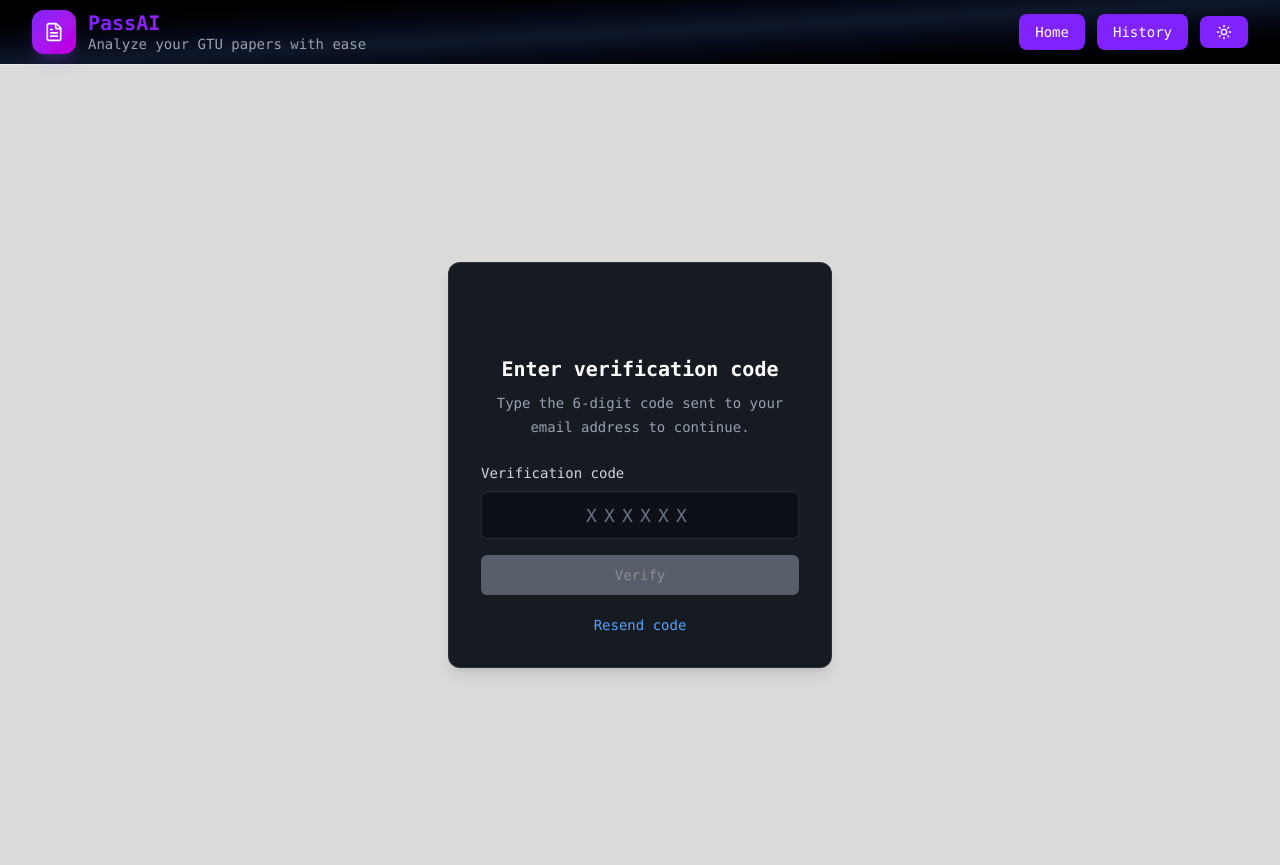
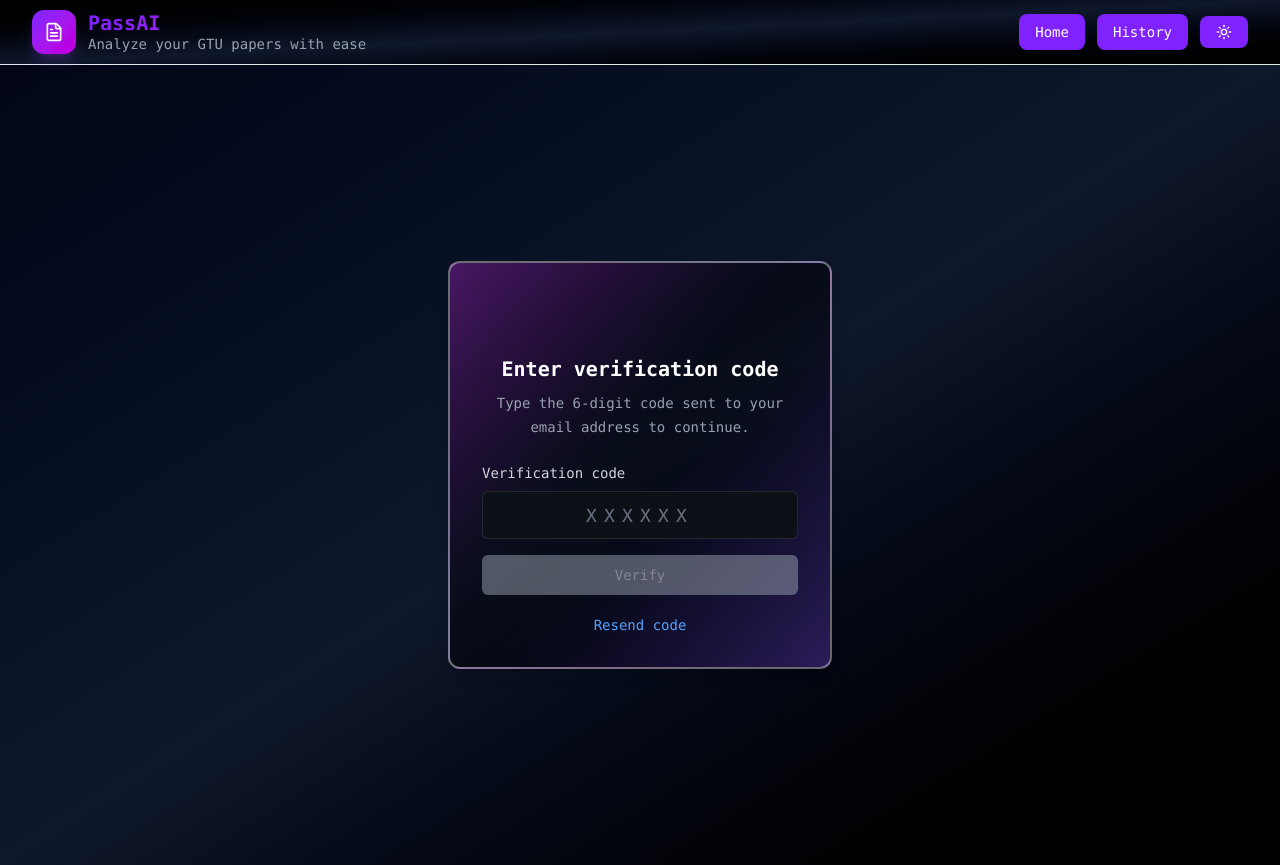
Before and after one commit to GohelBhargav13/passAI, a React (Vite) app in the folder frontend/: page /otp-verification in a window 1280 px wide. Built offline with nearby package versions, Linux system fonts and the light colour scheme.

Commit message:
add: add dark mode theme in the other pages

```diff
--- a/frontend/src/App.jsx
+++ b/frontend/src/App.jsx
@@ -30,7 +30,7 @@ function App() {
           <Route path="/user/history" element={<UserHistory theme={theme} />} />
           <Route path="/paper-response/:hid" element={<PaperResponse theme={theme} />} />
           <Route path="/pdf-result" element={<PdfResult theme={theme} />} />
-          <Route path="/otp-verification" element={ <OtpVerification /> } />
+          <Route path="/otp-verification" element={ <OtpVerification theme={theme} /> } />
           <Route path="*" element={<div className="flex items-center justify-center h-screen"><h1 className="text-3xl font-bold text-gray-700">404 - Page Not Found</h1></div>} />
         </Routes>
       </BrowserRouter>
--- a/frontend/src/components/OtpVerification.jsx
+++ b/frontend/src/components/OtpVerification.jsx
@@ -3,7 +3,7 @@ import { data, useLocation,useNavigate } from "react-router-dom";
 import apiClient from "../services/ApiClient";
 import toast from "react-hot-toast";
 
-export default function OtpVerification() {
+export default function OtpVerification({ theme }) {
     const [code,setCode] = useState("")
     const [isVerify,setIsVerify] = useState(false)
     const location = useLocation()
@@ -68,9 +68,9 @@ export default function OtpVerification() {
     return(
         <>
         {/* design a otp page for 6 - digit like github otp verification */}
-        <div className="min-h-screen bg-[#dbdbdb] flex items-center justify-center px-4">
+        <div className={`min-h-screen ${ theme === "dark" ? "bg-linear-to-br from-slate-950 via-slate-900 to-black text-white font-mono" : "bg-gray-200" } flex items-center justify-center px-4`}>
       <div className="w-full max-w-sm">
-        <div className="border border-white/10 bg-[#161b22] rounded-xl shadow-lg p-6 sm:p-8">
+        <div className={`border border-white/10 ${ theme === "dark" ? "bg-linear-to-br from-fuchsia-500/30 via-black/40 to-violet-500/30 border-2 border-white/40" : "bg-black/90 border-2 border-white/40" } rounded-xl shadow-lg p-6 sm:p-8`}>
           <div className="flex justify-center mb-5">
             <svg
               viewBox="0 0 16 16"
@@ -106,7 +106,7 @@ export default function OtpVerification() {
             <button
               type="submit"
               disabled={code.length < 6 || isVerify}
-              className={`w-full mt-4 h-10 rounded-md bg-[#238636] text-white text-sm font-medium hover:bg-[#2ea043] transition cursor-pointer disabled:bg-gray-400 disabled:text-white disabled:opacity-50 disabled:cursor-not-allowed`}
+              className={`w-full mt-4 h-10 rounded-md ${ theme === "dark" && !isVerify && code.length === 6 ? "bg-linear-to-r from-violet-600 to-fuchsia-600 hover:from-violet-700 hover:to-fuchsia-700 text-white shadow-lg shadow-violet-500/30 hover:shadow-xl hover:shadow-violet-500/40 transform hover:scale-[1.02] disabled:bg-gray-400 disabled:text-white disabled:opacity-50 disabled:cursor-not-allowed" : "bg-[#238636] text-white text-sm font-medium hover:bg-[#2ea043] transition cursor-pointer" } disabled:bg-gray-400 disabled:text-white disabled:opacity-50 disabled:cursor-not-allowed`}
             >
               { isVerify ? "Verifying..." : "Verify"}
             </button>
--- a/frontend/src/components/UserHistory.jsx
+++ b/frontend/src/components/UserHistory.jsx
@@ -85,10 +85,10 @@ export default function UserHistory({ theme }) {
 
   return (
     <div className={`min-h-screen ${ theme === "dark" ? "bg-linear-to-br from-slate-950 via-slate-900 to-black text-white font-mono" : "bg-gray-50 text-gray-900 font-mono" } px-3 py-4 sm:px-6 sm:py-8`}>
-      <div className={`mx-auto max-w-7xl rounded-2xl border border-violet-100 ${ theme === "dark" ? "bg-linear-to-br from-fuchsia-500/30 via-black/40 to-violet-500/30 text-white/60" : "bg-white"}  p-4 shadow-sm sm:p-6`}>
+      <div className={`mx-auto max-w-7xl rounded-2xl border border-violet-100 ${ theme === "dark" ? "bg-linear-to-br from-fuchsia-500/30 via-black/40 to-violet-500/30 text-white/10" : "bg-white"}  p-4 shadow-sm sm:p-6`}>
         <div className="flex flex-col gap-4 sm:flex-row sm:items-end sm:justify-between">
           <div>
-            <h1 className="text-2xl font-bold text-violet-400/50 sm:text-3xl">
+            <h1 className={`text-2xl font-bold ${ theme === "dark" ? "text-violet-400/50" : "text-violet-600" }  sm:text-3xl`}>
               Paper Search History
             </h1>
             <p className="mt-1 text-sm text-gray-600">
@@ -106,7 +106,7 @@ export default function UserHistory({ theme }) {
               value={userEmail}
               onChange={(e) => setUserEmail(e.target.value)}
               placeholder="Enter user email"
-              className="h-11 w-full rounded-lg border border-violet-200 px-3 text-sm outline-none focus:border-violet-500 focus:ring-2 focus:ring-violet-200 sm:w-72"
+              className={`h-11 w-full rounded-lg border border-violet-200 px-3 text-sm outline-none focus:border-violet-500 focus:ring-2 focus:ring-violet-200 sm:w-72 ${ theme === "dark" ? "bg-transparent text-white" : "bg-white text-gray-900" }`}
             />
             <button
               type="submit"
@@ -139,7 +139,7 @@ export default function UserHistory({ theme }) {
                 userHistory.map((row, index) => (
                   <tr
                     key={index}
-                    className={index % 2 === 0 ? "bg-white" : "bg-violet-50/40"}
+                    className={index % 2 === 0 ? "bg-white" : "bg-violet-50/80"}
                   >
                     <td className="whitespace-nowrap px-4 py-3">{index + 1}</td>
                     <td className="whitespace-nowrap px-4 py-3">
```
